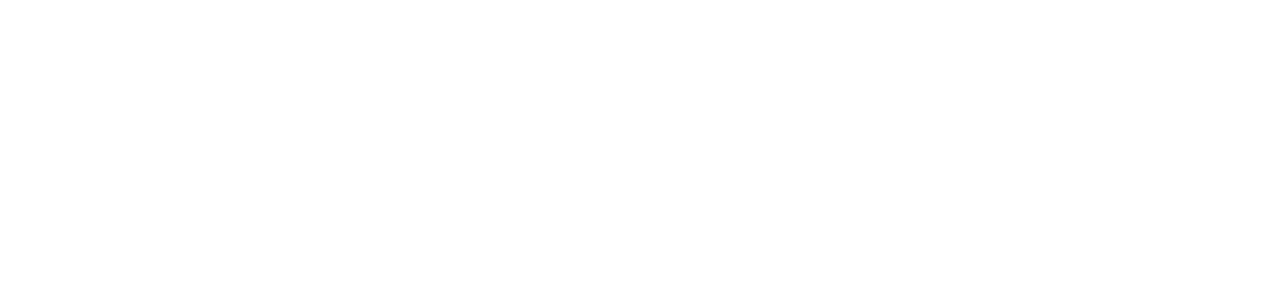
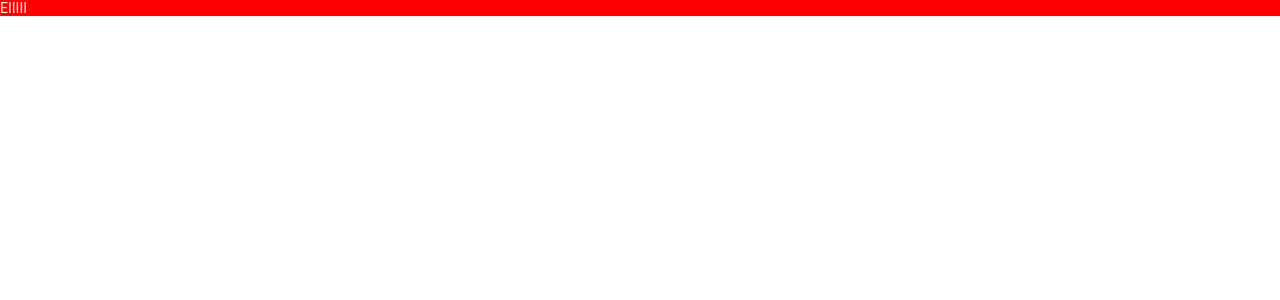
Before and after one commit to leoorlandin/traffic-landing-page, a React (Create React App) app: page / in a window 1280 px wide. Shown: the top 300 px of the page. Built offline with nearby package versions, Linux system fonts and the light colour scheme.

Commit message:
add react-router-dom/styled-components and create route for main page of application

```diff
--- a/package.json
+++ b/package.json
@@ -8,7 +8,9 @@
     "@testing-library/user-event": "^7.1.2",
     "react": "^16.13.1",
     "react-dom": "^16.13.1",
-    "react-scripts": "3.4.1"
+    "react-router-dom": "^5.2.0",
+    "react-scripts": "3.4.1",
+    "styled-components": "^5.1.1"
   },
   "scripts": {
     "start": "react-scripts start",
--- a/src/App.js
+++ b/src/App.js
@@ -1,10 +1,15 @@
 import React from 'react';
+
+import Routes from './routes';
+import GlobalStyles from './styles/global';
 
 function App() {
   return (
-    <div className="App">
+    <>
+      <Routes />
+      <GlobalStyles />
+    </>
 
-    </div>
   );
 }
 
--- /dev/null
+++ b/src/pages/Home/index.js
@@ -0,0 +1,15 @@
+import React from 'react';
+
+import * as S from './styles'
+
+const Home = () => {
+  return (
+    <>
+      <S.test>
+        EIIIII
+      </S.test>
+    </>
+  );
+};
+
+export default Home;
--- /dev/null
+++ b/src/pages/Home/styles.js
@@ -0,0 +1,6 @@
+import styled from 'styled-components';
+
+export const test = styled.div`
+  background-color: red;
+  color: white;
+`;
--- /dev/null
+++ b/src/routes.js
@@ -0,0 +1,15 @@
+import React from 'react';
+import { BrowserRouter, Route } from 'react-router-dom';
+
+import Home from './pages/Home'
+
+const Routes = () => {
+  return (
+    <BrowserRouter>
+      <Route path="/" exact component={Home} />
+    </BrowserRouter>
+  );
+};
+
+
+export default Routes;
--- /dev/null
+++ b/src/styles/global.js
@@ -0,0 +1,25 @@
+import { createGlobalStyle } from 'styled-components';
+
+export default createGlobalStyle`
+  * {
+    margin: 0;
+    padding: 0;
+    outline: 0;
+    box-sizing: border-box;
+  }
+  html, body, #root {
+    min-height: 100%;
+  }
+  body {
+    background: #FFFFFF;
+    -webkit-font-smoothing: antialiased !important;
+  }
+  body, input, button {
+    font-size: 14px;
+    font-family: 'Roboto','Arial';
+    color: #000000;
+  }
+  button {
+    cursor: pointer;
+  }
+`;
```
Also changed, not shown: src/components/PrimaryButton/index.js (added, +10 -0 lines), src/components/PrimaryButton/styles.js (added), 1 other file (tests, documents, lock files or other folders).
